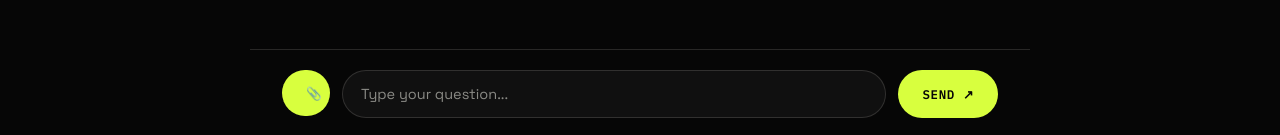
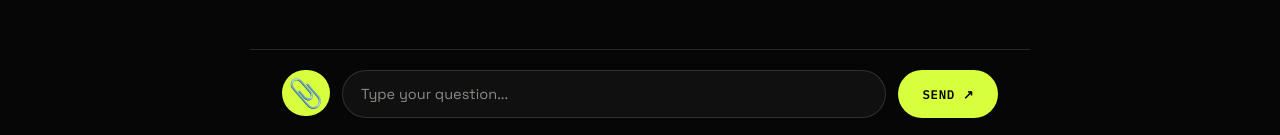
Before and after one commit to AmanSingh-404/AI_Loan_Advisory_Chatbot, a React (Vite) app in the folder frontend/: page /chat in a window 1280 px wide. Shown: the part 662-797 px from the top of the page. Built offline with nearby package versions, Linux system fonts and the light colour scheme.

Commit message:
feat: implement ChatPage interface for document interaction

```diff
--- a/frontend/src/ChatPage.css
+++ b/frontend/src/ChatPage.css
@@ -261,10 +261,22 @@
   width: 46px;
   height: 46px;
   border-radius: 50%;
-  font-size: 17px;
+  display: flex;
+  align-items: center;
+  justify-content: center;
+
+  padding: 0;
+  font-size: 40px;
   cursor: pointer;
   flex-shrink: 0;
   transition: border-color 0.2s ease, transform 0.2s ease;
 }
+.clip-icon {
+  font-size: 28px;
+  line-height: 1;
+  display: flex;
+  align-items: center;
+  justify-content: center;
+}
 .vc-upload-btn:hover:not(:disabled) { border-color: var(--acid); transform: scale(1.05); }
 .vc-upload-btn:disabled { opacity: 0.5; cursor: not-allowed; }
--- a/frontend/src/ChatPage.jsx
+++ b/frontend/src/ChatPage.jsx
@@ -184,7 +184,7 @@ formData.append('session_id', sessionId.current)
     disabled={loading || uploading}
     title="Upload a PDF document"
   >
-    📎
+    <span className="clip-icon">📎</span>
   </button>
   <input
     type="text"
```
